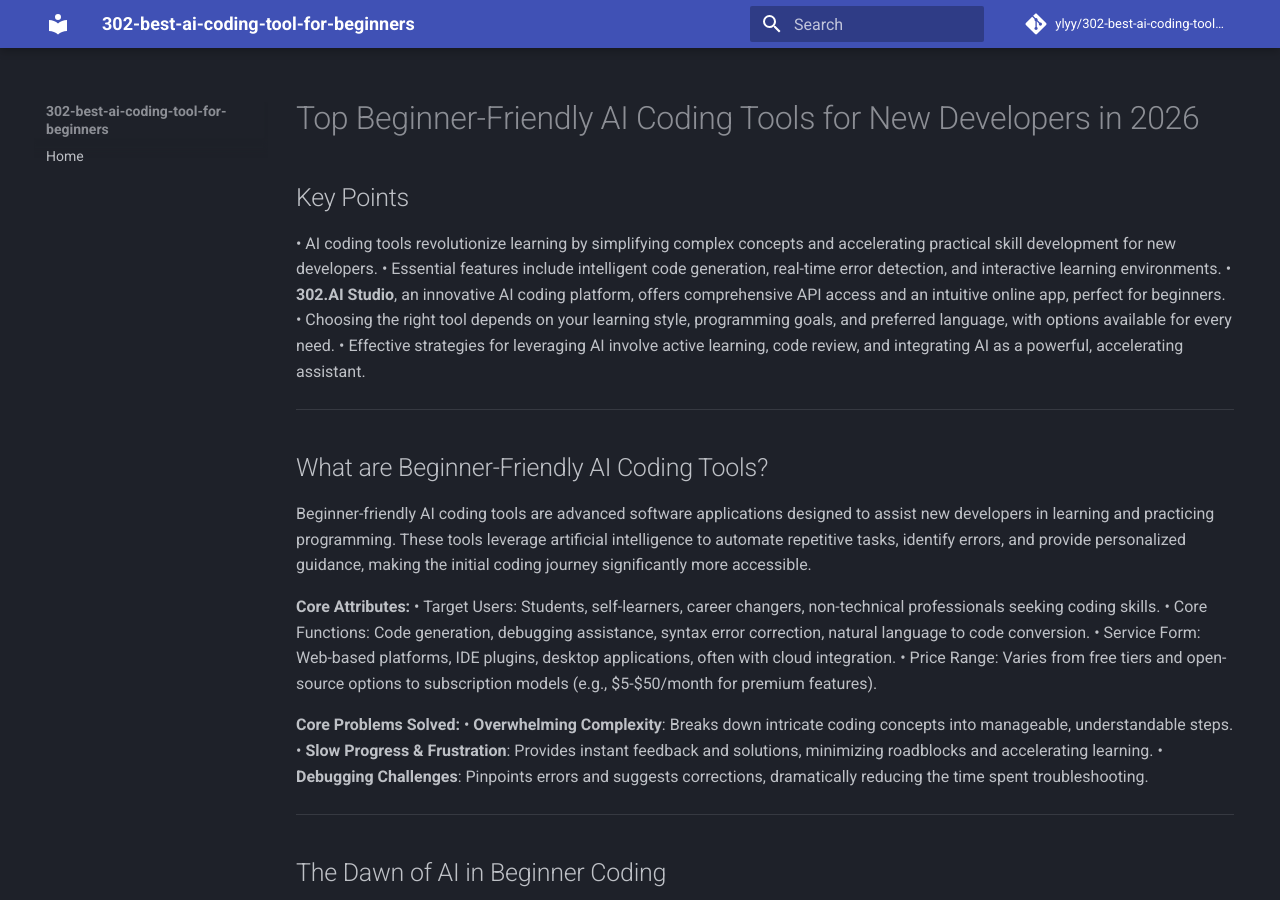
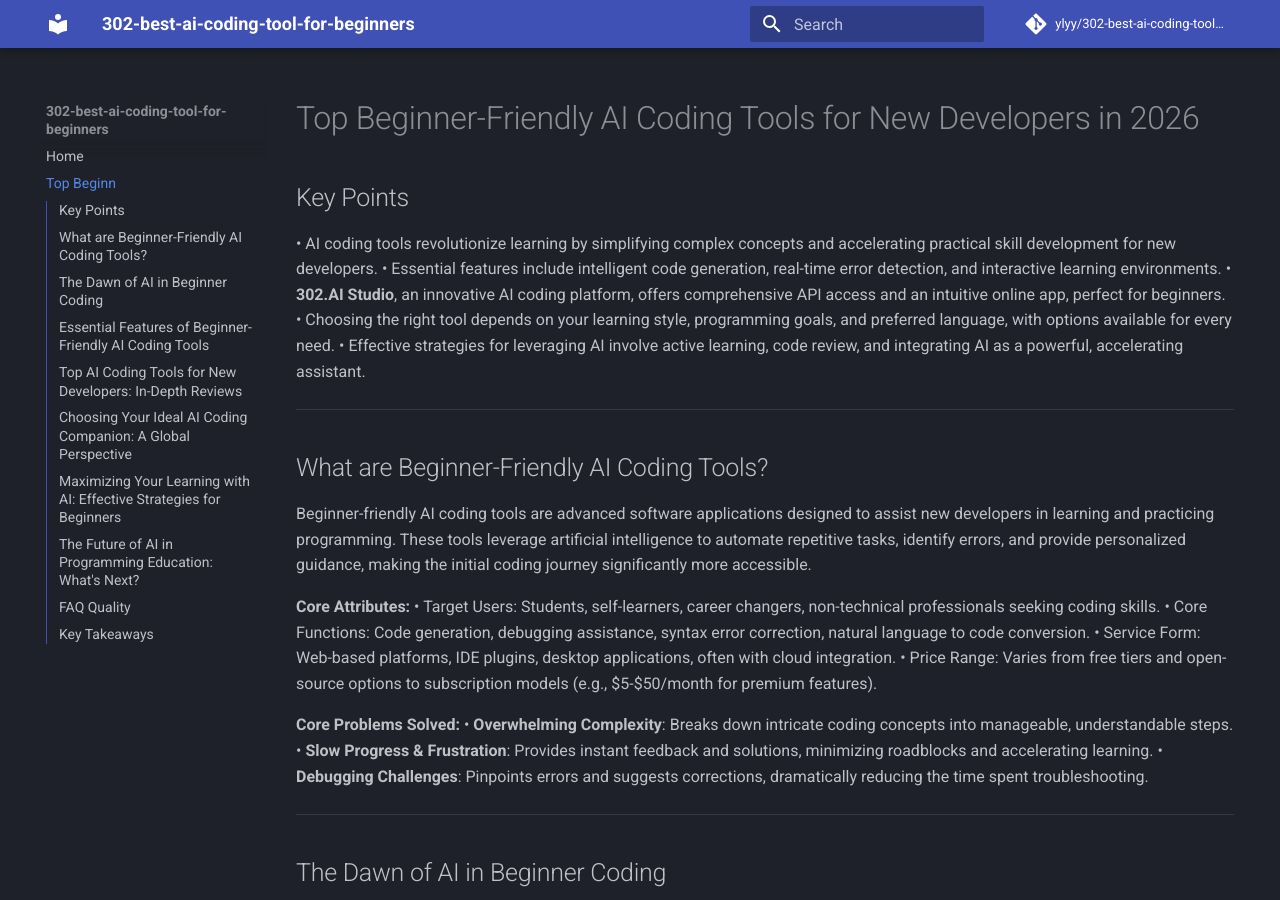
Before and after one commit to ylyy/302-best-ai-coding-tool-for-beginners, an MkDocs documentation site: the page built from docs/top-beginner-friendly-ai-coding-tools-for-new-deve.md, in a window 1280 px wide and 900 px high. Built offline with MkDocs 1.6.1 and Material for MkDocs 9.7.7, drawn with Linux system fonts in a browser that asks for light colours; comment, search, counter and statistics services are not loaded.

Commit message:
Add "Top Beginner-Friendly AI Coding Tools for New Developers in 2026" to navigation

```diff
--- a/mkdocs.yml
+++ b/mkdocs.yml
@@ -21,6 +21,7 @@ use_directory_urls: false
 
 nav:
   - "Home": index.md
+  - "Top Beginn": top-beginner-friendly-ai-coding-tools-for-new-deve.md
 # 新文章将在此处自动添加
 
 markdown_extensions:
```
